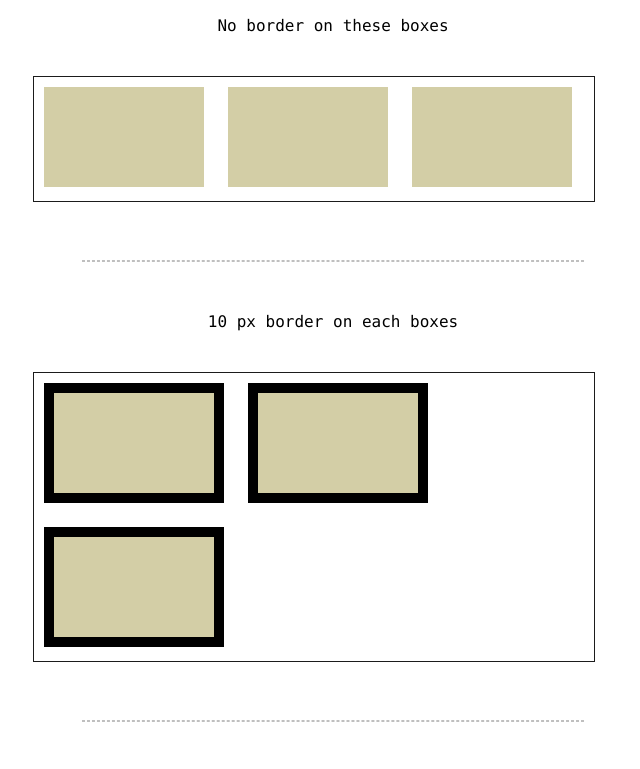
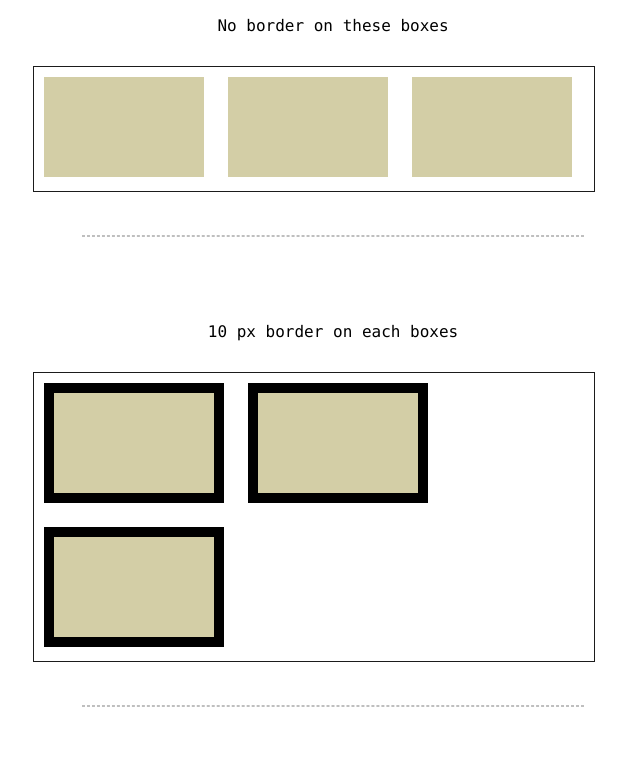
Before and after one commit to harshaanNihal/html_css_practice, a plain HTML site: page Project/Day-4/layout2/index.html in a window 1280 px wide. Shown: the top 769 px of the page, without its empty margins (307-947 px from the left). Drawn offline with Linux system fonts and the light colour scheme.

Commit message:
improvised all layout

```diff
--- a/Project/Day-4/layout2/assets/stylesheet/style.css
+++ b/Project/Day-4/layout2/assets/stylesheet/style.css
@@ -8,8 +8,8 @@
 	align: center;
 	width: 560px;
 	border: 1px solid #1b1b1b;
-	margin-bottom: 50px;
-	margin-top: 25px;
+	margin-bottom: 35px;
+	margin-top: 15px;
 	display: inline-block;
 
 
@@ -41,6 +41,6 @@ hr{
 	width: 500px;
 	border: 1px dashed grey;
 	opacity: 0.5;
-	margin-bottom: 50px;
+	margin-bottom: 85px;
 	display: block;
 }
--- a/Project/Day-4/layout3/assets/stylesheet/style.css
+++ b/Project/Day-4/layout3/assets/stylesheet/style.css
@@ -1,8 +1,5 @@
 .center{
-	/*width: 600;
-	margin: 0 auto;*/
-	width: 1200px;
-  	margin: 0 auto;
+text-align: center;
 }
 
 
@@ -20,7 +17,9 @@
 	display: inline-block;
 	margin: 10px;
 }
-p{ padding-left: 15px;
+p{
+	text-align: left;
+	padding-left: 15px;
 	color: white;
 	font-weight: bold;
 	font-size: 20px;
--- a/Project/Day-4/layout4/assets/stylesheet/style.css
+++ b/Project/Day-4/layout4/assets/stylesheet/style.css
@@ -11,7 +11,7 @@ div{
 	border-right: 20px solid #7F8185;
 	border-top: 20px solid #5000EE;
 	border-bottom: 20px solid #FFFA0A;
-	margin: 15px;
+	margin: 20px;
 	background: #FC0101;
 	outline: 20px solid #920182;
 	color: white;
--- a/Project/Day-4/layout5/assets/stylesheet/style.css
+++ b/Project/Day-4/layout5/assets/stylesheet/style.css
@@ -1,11 +1,9 @@
 .center{
-	width: 900px;
-  	margin: 0 auto;
+  	text-align: center;
 }
 
 
 .coralbox{
-	margin: 20px 175px;
 	margin-bottom: 100px;
 	display: inline-block;
 	padding: 25px;
@@ -23,18 +21,21 @@
 	border:25px solid #bada55;
 	outline: 25px solid black;
 }
+
 h1{
 	text-align: center;
 	font-size: 52px;
 }
 
-.dot{display: inline-block;
+.dot{
+	display: inline-block;
 	height: 30px;
 	width: 30px;
 	border-radius: 50%;
 	margin-right: 5px;
 
 }
+
 .text{
 	display: inline-block;
 	color: black;
@@ -46,7 +47,6 @@ h1{
 
 .coral{
 	background-color: lightcoral;
-	margin-left: 50px
 }
 
 .black{
```
Also changed, not shown: Project/Day-4/layout3/index.html (+0 -1 lines), Project/Day-4/layout5/index.html (+0 -1 lines).
